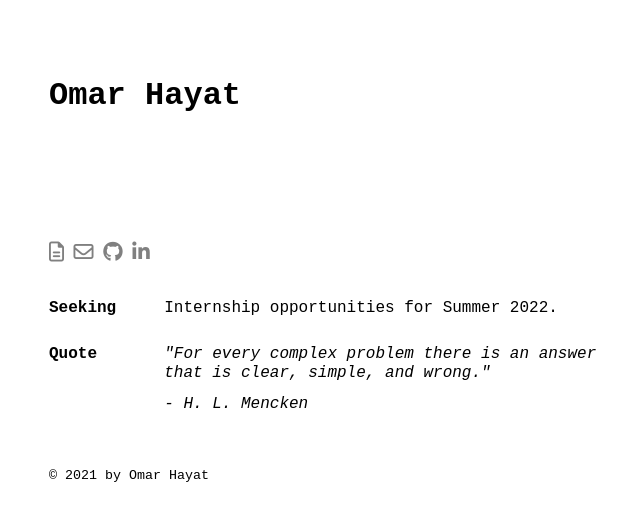
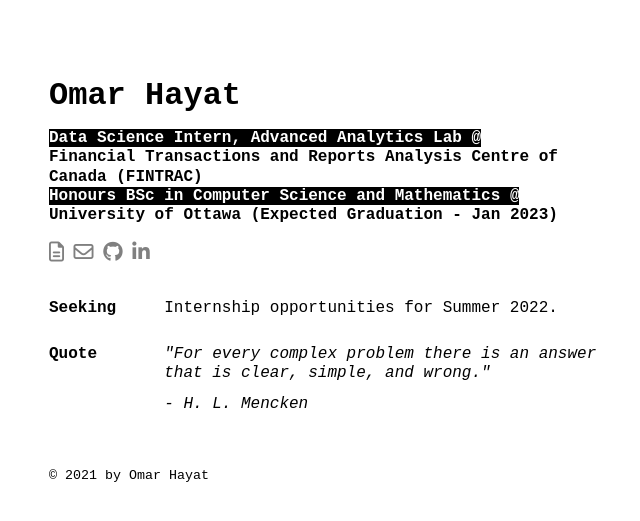
Before and after one commit to OmarHayat-DEV/web, a Jekyll site: the page built from index.html, in a window 1280 px wide. Shown: the top 521 px of the page, without its empty margins (303-943 px from the left). Built offline with Jekyll 4.4.1, drawn with Linux system fonts in a browser that asks for light colours; nearby versions of some CDN libraries.

Commit message:
changed font on header lines

```diff
--- a/index.html
+++ b/index.html
@@ -6,13 +6,11 @@
 </head>
 <div class="header">
     <h1>Omar Hayat</h1>
-    <code>
-        <h4 >Data Science Intern, Advanced Analytics Lab @</h4>
-        <h4 >Financial Transactions and Reports Analysis Centre of Canada (FINTRAC)</h4>
-        <h4 >Joint Honours BSc in Computer Science and Mathematics @ </h4>
-        <h4 >University of Ottawa (Expected Graduation - Jan 2023)</h4>
-    </code>
 
+    <h4 > <code> Data Science Intern, Advanced Analytics Lab @ </code>  </h4>
+    <h4 >Financial Transactions and Reports Analysis Centre of Canada (FINTRAC)</h4>
+    <h4 ><code> Honours BSc in Computer Science and Mathematics @ </code>  </h4>
+    <h4 >University of Ottawa (Expected Graduation - Jan 2023)</h4>
     <div class="social"> {% include social-media-links.html %}</div>
 </div>
 
```
